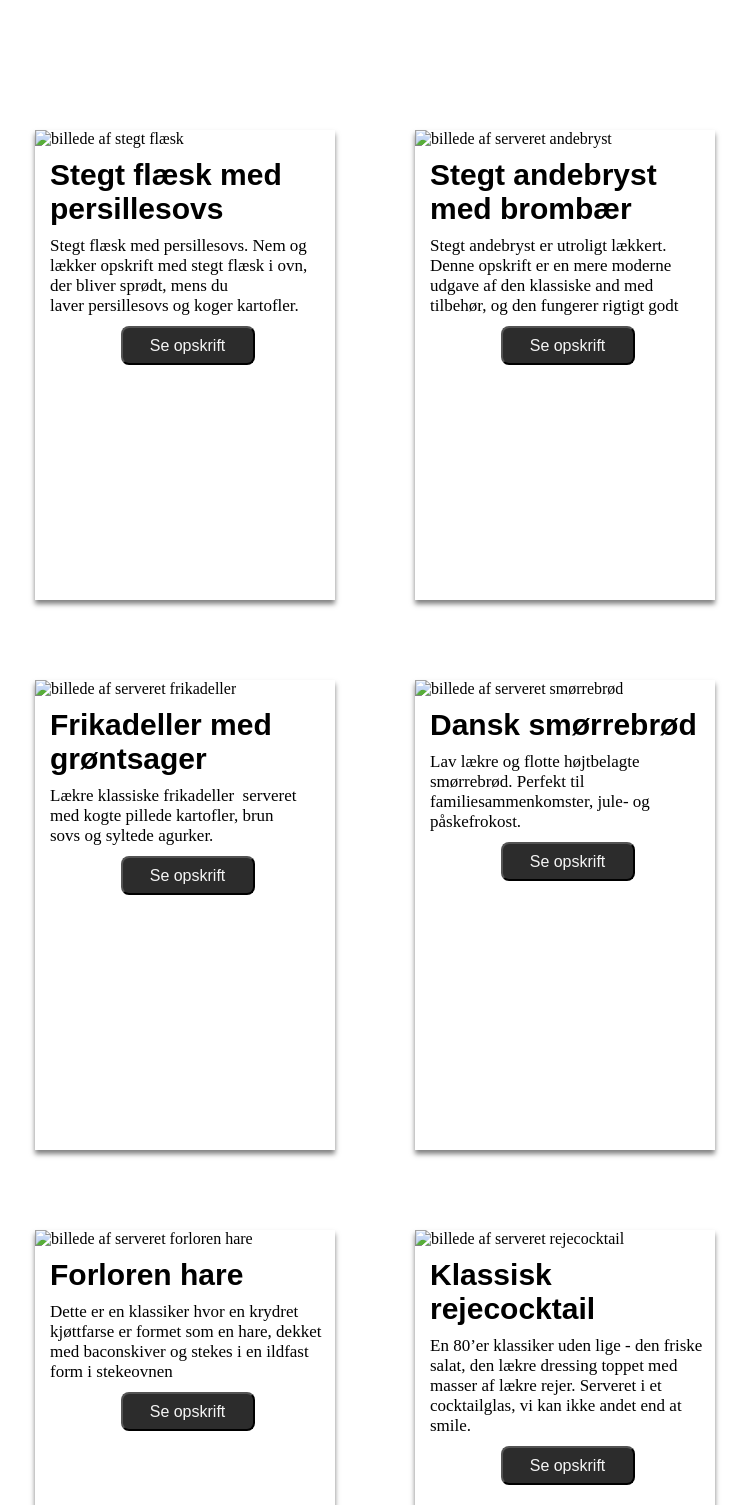
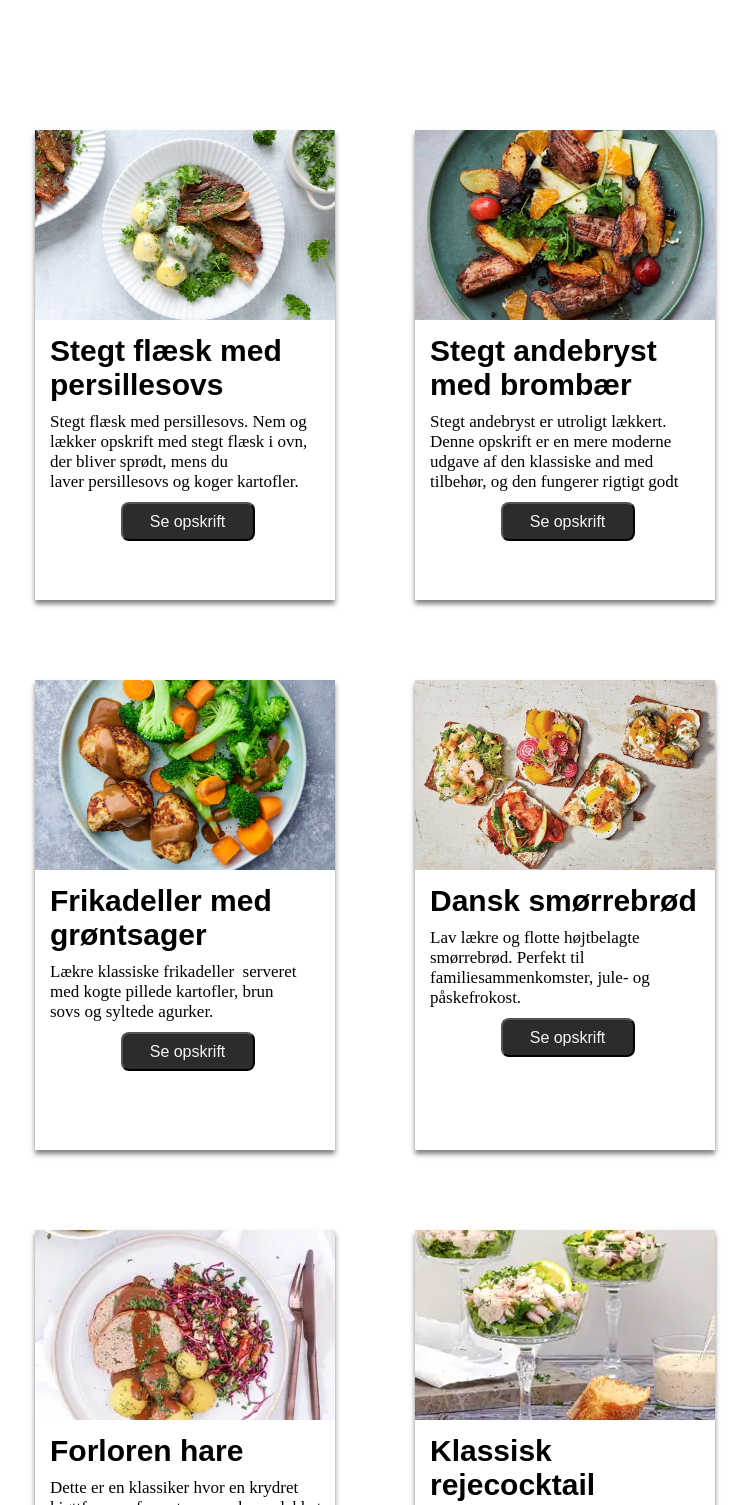
Before and after one commit to nicklaskodehode/Flexbox-Project, a plain HTML site: page index.html in a window 1280 px wide. Shown: the part 220-1725 px from the top of the page, without its empty margins (265-1014 px from the left). Drawn offline with Linux system fonts and the light colour scheme; the site is published under a folder, as on GitHub Pages, so addresses that start at the root find nothing.

Commit message:
fixed pictures for github server

```diff
--- a/index.html
+++ b/index.html
@@ -13,7 +13,7 @@
       </div>
       <div class="flexbox-container">
         <div class="flex-item">
-          <img src="/Pictures/stegt-flaesk.jpg" class="recipe-image" alt="billede af stegt flæsk" />
+          <img src="./Pictures/stegt-flaesk.jpg" class="recipe-image" alt="billede af stegt flæsk" />
           <div class="recipe-text-container">
             <h2 class="recipe-header">Stegt flæsk med persillesovs</h2>
             <p class="recipe-text">Stegt flæsk med persillesovs.
@@ -24,7 +24,7 @@
           </div>
         </div>
         <div class="flex-item">
-            <img src="/Pictures/andebryst.jpg" class="recipe-image" alt="billede af serveret andebryst"/>
+            <img src="./Pictures/andebryst.jpg" class="recipe-image" alt="billede af serveret andebryst"/>
             <div class="recipe-text-container">
               <h2 class="recipe-header">Stegt andebryst
                 med brombær</h2>
@@ -37,7 +37,7 @@
             </div>
           </div>
           <div class="flex-item">
-            <img src="/Pictures/frikadeller.jpg" class="recipe-image" alt="billede af serveret frikadeller"/>
+            <img src="./Pictures/frikadeller.jpg" class="recipe-image" alt="billede af serveret frikadeller"/>
             <div class="recipe-text-container">
               <h2 class="recipe-header">Frikadeller med
                 grøntsager</h2>
@@ -51,7 +51,7 @@
             </div>
           </div>
           <div class="flex-item">
-            <img src="/Pictures/smørrebrød.jpg" class="recipe-image" alt="billede af serveret smørrebrød"/>
+            <img src="./Pictures/smørrebrød.jpg" class="recipe-image" alt="billede af serveret smørrebrød"/>
             <div class="recipe-text-container">
               <h2 class="recipe-header">Dansk smørrebrød</h2>
               <p class="recipe-text">Lav lækre og flotte højtbelagte
@@ -64,7 +64,7 @@
             </div>
           </div>
           <div class="flex-item">
-            <img src="/Pictures/forloren-hare.jpg" class="recipe-image" alt="billede af serveret forloren hare"/>
+            <img src="./Pictures/forloren-hare.jpg" class="recipe-image" alt="billede af serveret forloren hare"/>
             <div class="recipe-text-container">
               <h2 class="recipe-header">Forloren hare</h2>
               <p class="recipe-text">Dette er en klassiker hvor en krydret kjøttfarse er formet som en hare, dekket med baconskiver og stekes i en ildfast form i stekeovnen</p>
@@ -74,7 +74,7 @@
             </div>
           </div>
           <div class="flex-item">
-            <img src="/Pictures/rejecocktail.jpg" class="recipe-image" alt="billede af serveret rejecocktail"/>
+            <img src="./Pictures/rejecocktail.jpg" class="recipe-image" alt="billede af serveret rejecocktail"/>
             <div class="recipe-text-container">
               <h2 class="recipe-header">Klassisk rejecocktail</h2>
               <p class="recipe-text">En 80’er klassiker uden lige -
```
